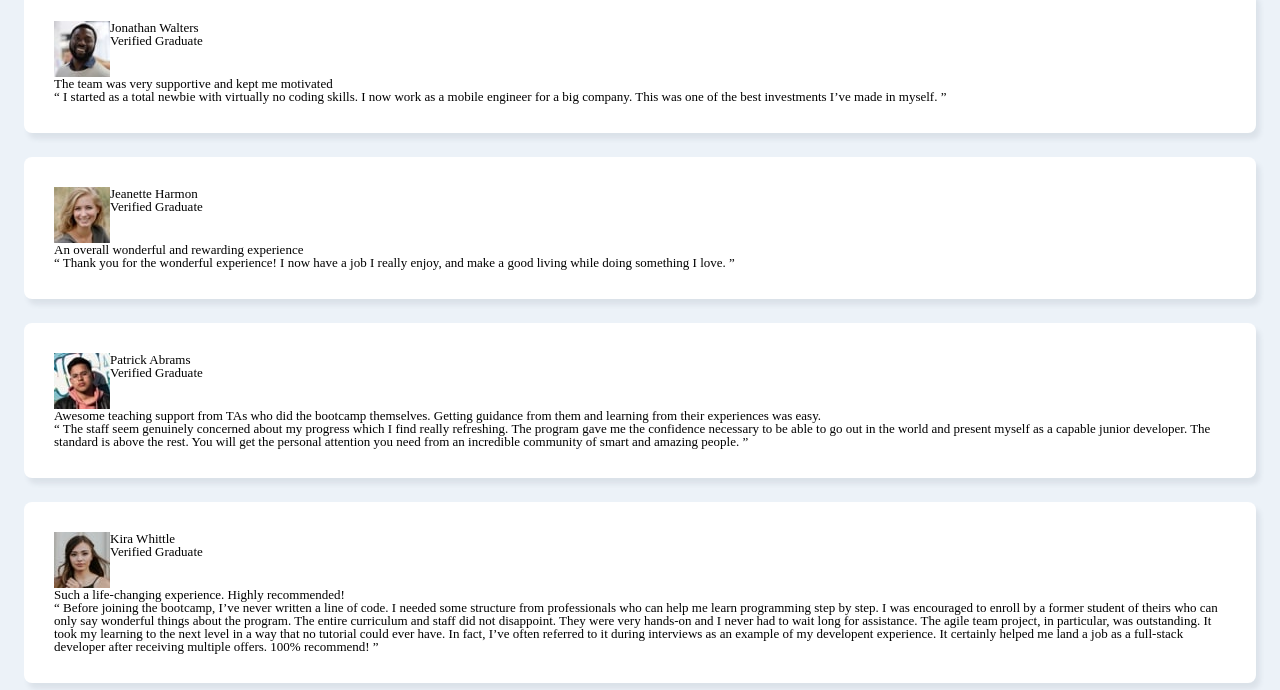
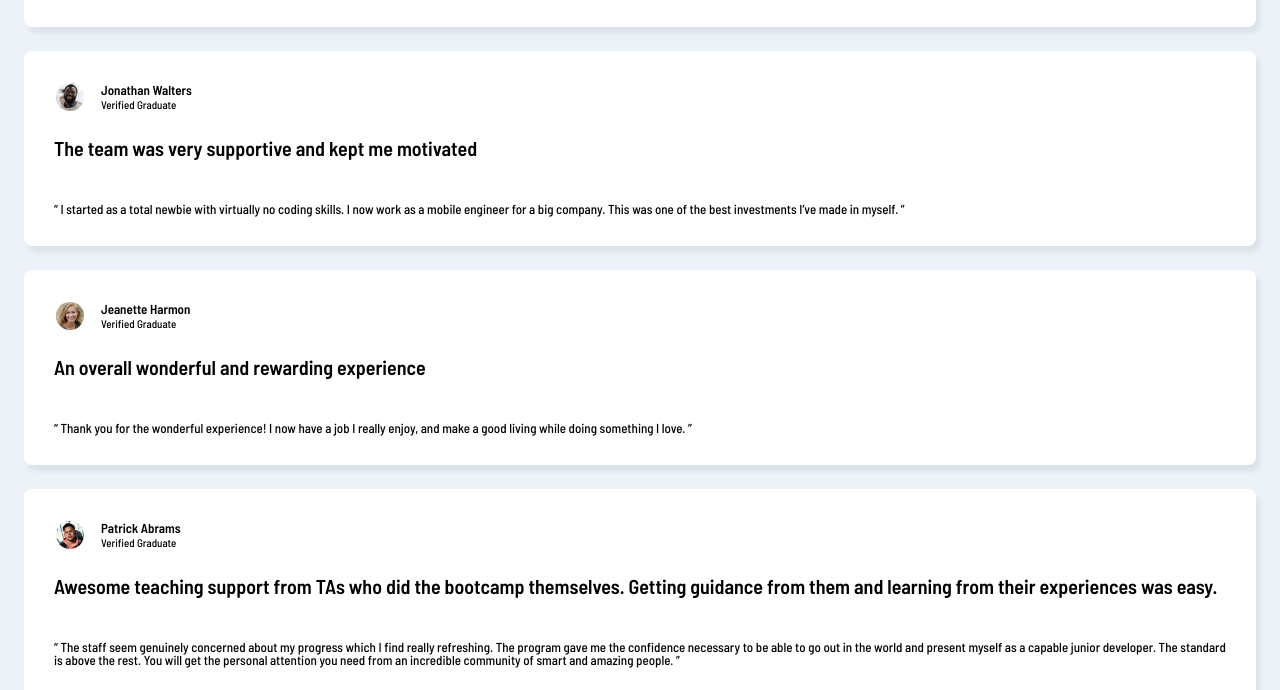
Before and after one commit to norman02/testimonials-grid, a plain HTML site: page index.html in a window 1280 px wide. Shown: the part 273-963 px from the top of the page. Drawn offline with Linux system fonts and the light colour scheme.

Commit message:
finish global styling for articles

```diff
--- a/scss/main.scss
+++ b/scss/main.scss
@@ -2,38 +2,54 @@
 @import "config";
 
 body {
-    font-family: $primary-font;
-    font-weight: 500;
-    font-size: 13px;
     background-color: $light-grayish-blue;
     padding: 72px 24px;
 }
 
 article {
+    font-family: 'Barlow Semi Condensed', sans-serif;
+    font-weight: 500;
+    font-size: 13px;
     background-color: white;
     margin-bottom: 24px;
     border-radius: 8px;
     box-shadow:  4px 6px 5px $shadow;
     padding: 30px;
-}
 
     .user {
         display: flex;
+        align-items: center;
+        line-height: 1.2;
 
         .avatar{
-
+            width: 28px;
+            border: 2px solid $white;
+            border-radius: 50%;
+            margin-right: 15px;
 
         }
         .name{
-
+           font-weight: 600;
 
         }
         .title{
-
+            font-size: 11px;
+        }
 
     }
 
+    .thesis {
+        padding-top: 25px;
+        font-size: 20px;
+        font-weight: 600;
     }
+
+    .testimony {
+        padding-top: 45px;
+    }
+}
+
+
 
 .attribution {
     font-size: 11px;
```
Also changed, not shown: css/main.css, 1 other file. Lines whose indentation alone changed are shown as unchanged.
